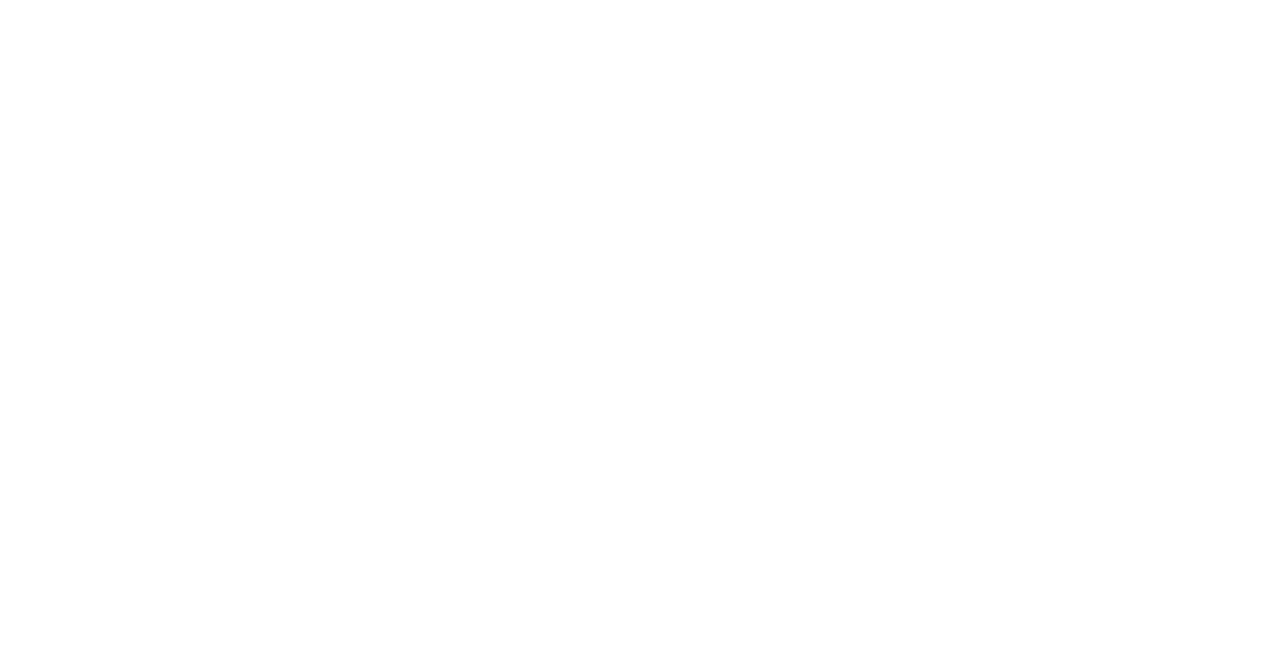
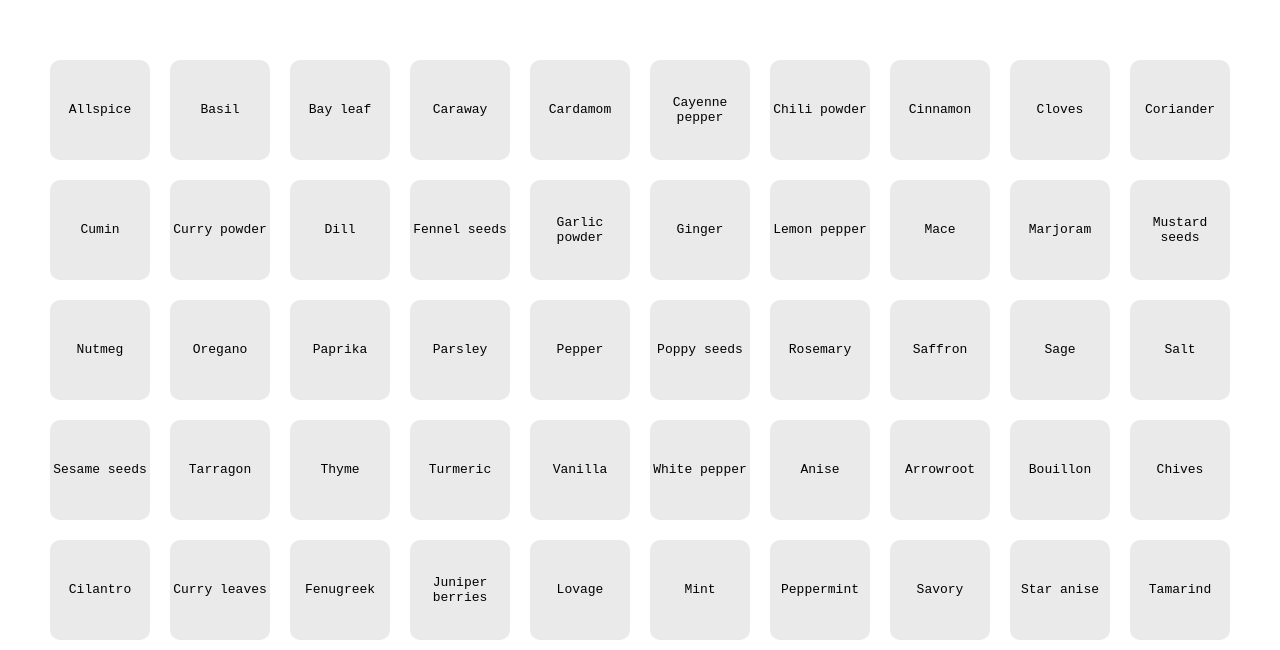
Before and after one commit to mabgray/first-steps, a React (Create React App) app: page / in a window 1280 px wide. Shown: the part 943-1593 px from the top of the page. Before the commit the page ends 843 px from the top, so only its background shows below. Built offline with nearby package versions, Linux system fonts and the light colour scheme.

Commit message:
Persist and usestate nothing works

```diff
--- a/src/Bottles.js
+++ b/src/Bottles.js
@@ -1,39 +1,46 @@
-import React, { useState } from 'react';
+import React, { useState, useEffect } from 'react';
 import './Bottles.css';
 import spices from './spicesData';
 
 export default function Bottles() {
-  const [spiceList, setSpiceList] = useState(spices);
+  const [spiceList, setSpiceList] = useState([]);
 
+  // Load state from localStorage on component mount
+   useEffect(() => {
+    const storedState = localStorage.getItem('spiceList');
+    if (storedState) {
+      setSpiceList(JSON.parse(storedState));
+    } else {
+      setSpiceList(spices);
+    }
+  }, []);
+
+  // Update state and save to localStorage when changes occur
   const manageClick = (spiceId) => {
-    const updatedSpiceList = spiceList.map(spice => {
+    const updatedSpiceList = spiceList.map((spice) => {
       if (spice.id === spiceId) {
         return {
           ...spice,
-          gotIt: !spice.gotIt
+          gotIt: !spice.gotIt,
         };
       }
       return spice;
     });
 
     setSpiceList(updatedSpiceList);
+    localStorage.setItem('spiceList', JSON.stringify(updatedSpiceList));
   };
 
-  const renderedSpiceList = spiceList.map(spice => (
+  const renderedSpiceList = spiceList.map((spice) => (
     <div
       key={spice.id}
-      className= { spice.gotIt ? "bottleColor" : "bottle" }
-      onClick={() => {
-        manageClick(spice.id);
-      }}
+      className={spice.gotIt ? 'bottleColor' : 'bottle'}
+      onClick={() => manageClick(spice.id)}
     >
       <p className="bottle-text">{spice.name}</p>
     </div>
   ));
 
-  return (
-    <div className="bottle-container">
-      {renderedSpiceList}
-    </div>
-  );
-}
+  return <div className="bottle-container">{renderedSpiceList}</div>;
+
+  }
--- a/src/spicesData.js
+++ b/src/spicesData.js
@@ -1,7 +1,62 @@
-const spices = [
-    { name: "black salt", id: 1, gotIt: false },
-    { name: "paprika", id: 2, gotIt: false },
-    { name: "pepper", id: 3, gotIt: false }
+
+
+  const spices = [
+    { id: 1, name: 'Allspice', gotIt: false },
+    { id: 2, name: 'Basil', gotIt: false },
+    { id: 3, name: 'Bay leaf', gotIt: false },
+    { id: 4, name: 'Caraway', gotIt: false },
+    { id: 5, name: 'Cardamom', gotIt: false },
+    { id: 6, name: 'Cayenne pepper', gotIt: false },
+    { id: 7, name: 'Chili powder', gotIt: false },
+    { id: 8, name: 'Cinnamon', gotIt: false },
+    { id: 9, name: 'Cloves', gotIt: false },
+    { id: 10, name: 'Coriander', gotIt: false },
+    { id: 11, name: 'Cumin', gotIt: false },
+    { id: 12, name: 'Curry powder', gotIt: false },
+    { id: 13, name: 'Dill', gotIt: false },
+    { id: 14, name: 'Fennel seeds', gotIt: false },
+    { id: 15, name: 'Garlic powder', gotIt: false },
+    { id: 16, name: 'Ginger', gotIt: false },
+    { id: 17, name: 'Lemon pepper', gotIt: false },
+    { id: 18, name: 'Mace', gotIt: false },
+    { id: 19, name: 'Marjoram', gotIt: false },
+    { id: 20, name: 'Mustard seeds', gotIt: false },
+    { id: 21, name: 'Nutmeg', gotIt: false },
+    { id: 22, name: 'Oregano', gotIt: false },
+    { id: 23, name: 'Paprika', gotIt: false },
+    { id: 24, name: 'Parsley', gotIt: false },
+    { id: 25, name: 'Pepper', gotIt: false },
+    { id: 26, name: 'Poppy seeds', gotIt: false },
+    { id: 27, name: 'Rosemary', gotIt: false },
+    { id: 28, name: 'Saffron', gotIt: false },
+    { id: 29, name: 'Sage', gotIt: false },
+    { id: 30, name: 'Salt', gotIt: false },
+    { id: 31, name: 'Sesame seeds', gotIt: false },
+    { id: 32, name: 'Tarragon', gotIt: false },
+    { id: 33, name: 'Thyme', gotIt: false },
+    { id: 34, name: 'Turmeric', gotIt: false },
+    { id: 35, name: 'Vanilla', gotIt: false },
+    { id: 36, name: 'White pepper', gotIt: false },
+    { id: 37, name: 'Anise', gotIt: false },
+    { id: 38, name: 'Arrowroot', gotIt: false },
+    { id: 39, name: 'Bouillon', gotIt: false },
+    { id: 40, name: 'Chives', gotIt: false },
+    { id: 41, name: 'Cilantro', gotIt: false },
+    { id: 42, name: 'Curry leaves', gotIt: false },
+    { id: 43, name: 'Fenugreek', gotIt: false },
+    { id: 44, name: 'Juniper berries', gotIt: false },
+    { id: 45, name: 'Lovage', gotIt: false },
+    { id: 46, name: 'Mint', gotIt: false },
+    { id: 47, name: 'Peppermint', gotIt: false },
+    { id: 48, name: 'Savory', gotIt: false },
+    { id: 49, name: 'Star anise', gotIt: false },
+    { id: 50, name: 'Tamarind', gotIt: false }
   ];
 
+
+
+
+
+
+
   export default spices;
```
